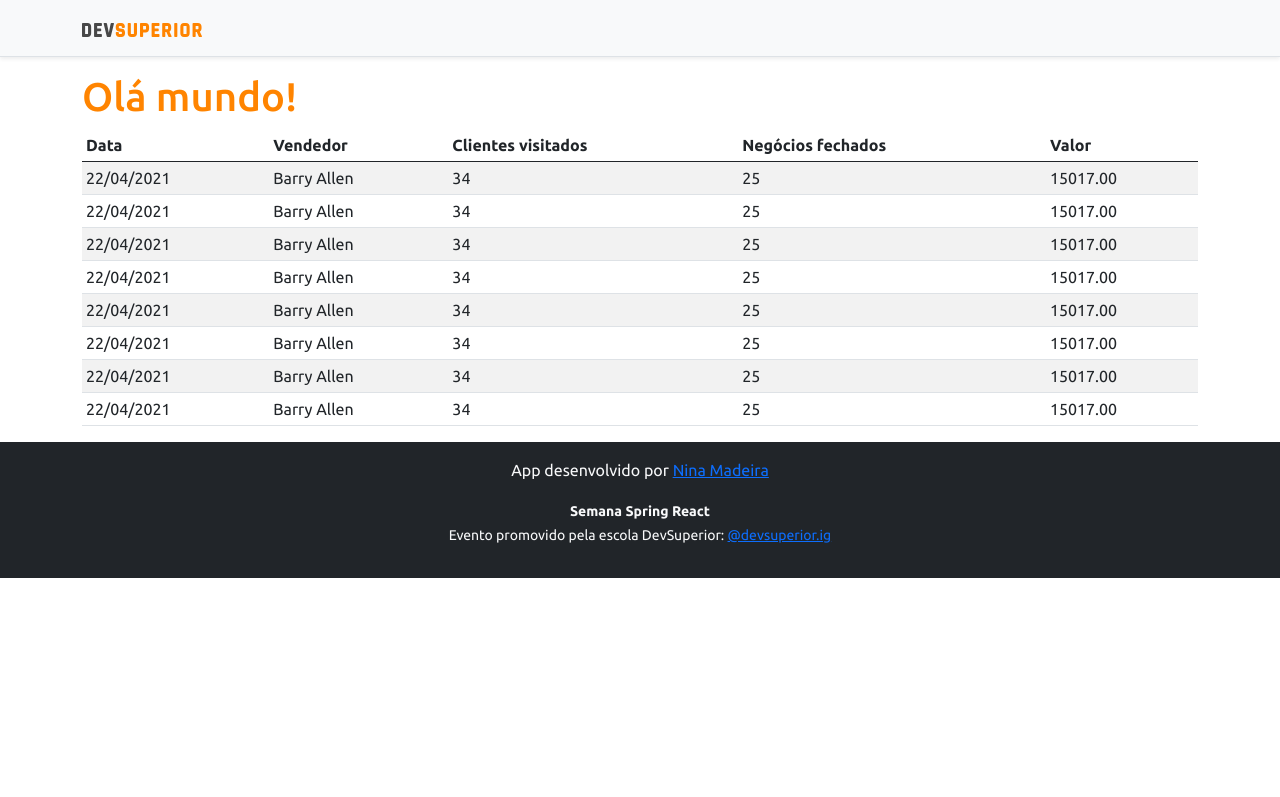
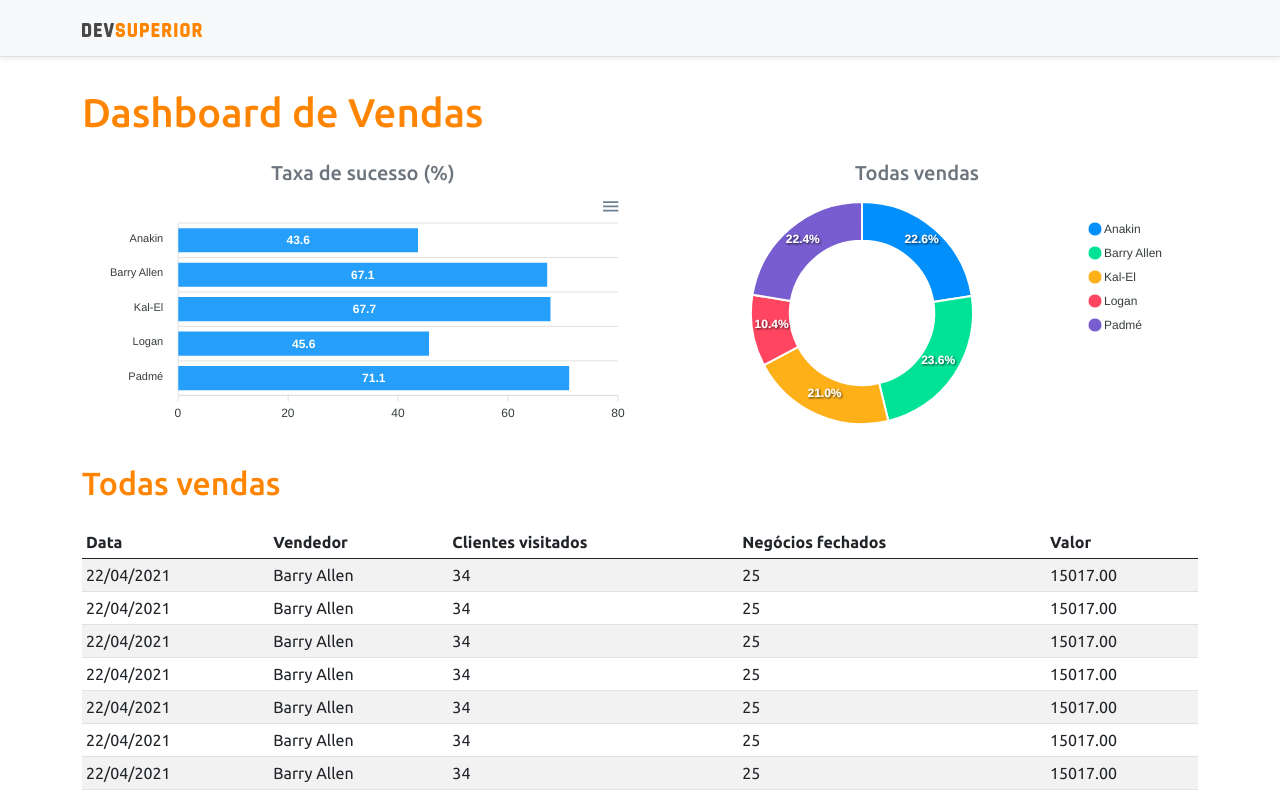
Before and after one commit to ninamadeira/projeto-sds3, a React (Create React App) app in the folder frontend/: page / in a window 1280 px wide. Shown: the top 797 px of the page. Built offline with nearby package versions, Linux system fonts and the light colour scheme.

Commit message:
Static charts

```diff
--- a/frontend/package.json
+++ b/frontend/package.json
@@ -11,8 +11,10 @@
     "@types/node": "^12.0.0",
     "@types/react": "^17.0.0",
     "@types/react-dom": "^17.0.0",
+    "apexcharts": "^3.26.1",
     "bootstrap": "^5.0.0",
     "react": "^17.0.2",
+    "react-apexcharts": "^1.3.9",
     "react-dom": "^17.0.2",
     "react-scripts": "4.0.3",
     "typescript": "^4.1.2",
--- a/frontend/src/App.tsx
+++ b/frontend/src/App.tsx
@@ -1,13 +1,28 @@
-import DataTable from "components/DataTable";
-import Footer from "components/Footer";
-import NavBar from "components/NavBar";
+import BarChart from 'components/BarChart';
+import DataTable from 'components/DataTable';
+import DonutChart from 'components/DonutChart';
+import Footer from 'components/Footer';
+import NavBar from 'components/NavBar';
 
 function App() {
   return (
     <>
       <NavBar />
       <div className="container">
-        <h1 className="text-primary">Olá mundo!</h1>
+        <h1 className="text-primary py-3">Dashboard de Vendas</h1>
+        <div className="row px-3">
+          <div className="col-sm-6">
+            <h5 className="text-center text-secondary">Taxa de sucesso (%)</h5>
+            <BarChart />
+          </div>
+          <div className="col-sm-6">
+            <h5 className="text-center text-secondary">Todas vendas</h5>
+            <DonutChart />
+          </div>
+        </div>
+        <div className="py-3">
+          <h2 className="text-primary"> Todas vendas</h2>
+        </div>
         <DataTable />
       </div>
       <Footer />
--- /dev/null
+++ b/frontend/src/components/BarChart/index.tsx
@@ -0,0 +1,34 @@
+import Chart from 'react-apexcharts';
+
+const BarChart = () => {
+    const options = {
+        plotOptions: {
+            bar: {
+                horizontal: true,
+            }
+        },
+    };
+
+    const mockData = {
+        labels: {
+            categories: ['Anakin', 'Barry Allen', 'Kal-El', 'Logan', 'Padmé']
+        },
+        series: [
+            {
+                name: "% Sucesso",
+                data: [43.6, 67.1, 67.7, 45.6, 71.1]
+            }
+        ]
+    };
+    return (
+        <Chart
+            options={{ ...options, xaxis: mockData.labels }}
+            series={mockData.series}
+            type="bar"
+            height="240"
+        />
+
+    );
+}
+
+export default BarChart;
--- /dev/null
+++ b/frontend/src/components/DonutChart/index.tsx
@@ -0,0 +1,26 @@
+import Chart from 'react-apexcharts';
+
+const DonutChart = () => {
+    const mockData = {
+        series: [477138, 499928, 444867, 220426, 473088],
+        labels: ['Anakin', 'Barry Allen', 'Kal-El', 'Logan', 'Padmé']
+    }
+
+    const options = {
+        legend: {
+            show: true
+        }
+    }
+
+    return (
+        <Chart
+            options={{ ...options, labels: mockData.labels }}
+            series={mockData.series}
+            type="donut"
+            height="240"
+        />
+
+    );
+}
+
+export default DonutChart;
--- a/frontend/src/components/NavBar/index.tsx
+++ b/frontend/src/components/NavBar/index.tsx
@@ -1,4 +1,4 @@
-import ImgDsDark from "assets/img/ds-dark.svg";
+import ImgDsDark from 'assets/img/ds-dark.svg';
 
 const NavBar = () => {
     return (
```
Also changed, not shown: 1 other file (tests, documents, lock files or other folders).
